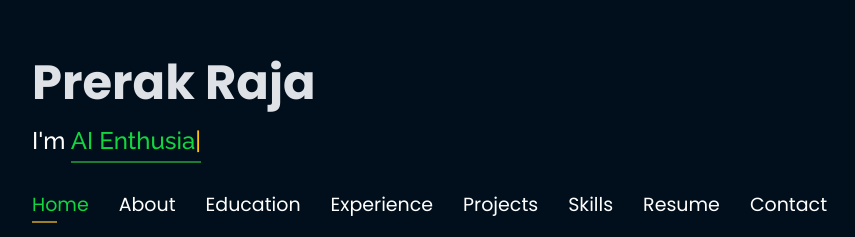
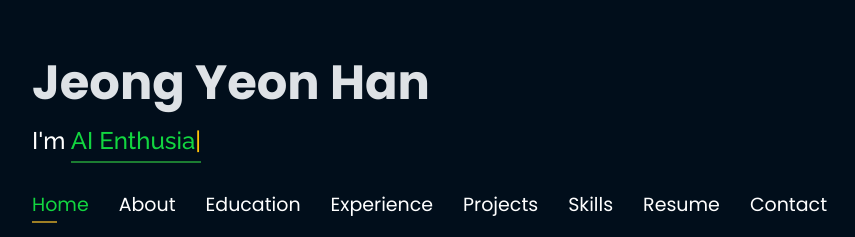
Before and after one commit to wjddus0801/wjddus0801.github.io, a plain HTML site: page index.html in a window 1280 px wide. Shown: the part 221-458 px from the top of the page, without its empty margins (53-908 px from the left). Drawn offline with nearby package versions, Linux system fonts and the light colour scheme.

Commit message:
update index.html

```diff
--- a/index.html
+++ b/index.html
@@ -63,7 +63,7 @@
 
     <div class="container">
 
-      <h1><a href="index.html">Prerak Raja</a></h1>
+      <h1><a href="index.html">Jeong Yeon Han</a></h1>
       <h2 style="color:#fff">I'm <span class="typing" style="color:#12D640"></span></h2>
       <nav class="nav-menu d-none d-lg-block">
         <ul>
```
Also changed, not shown: 1 other file.
